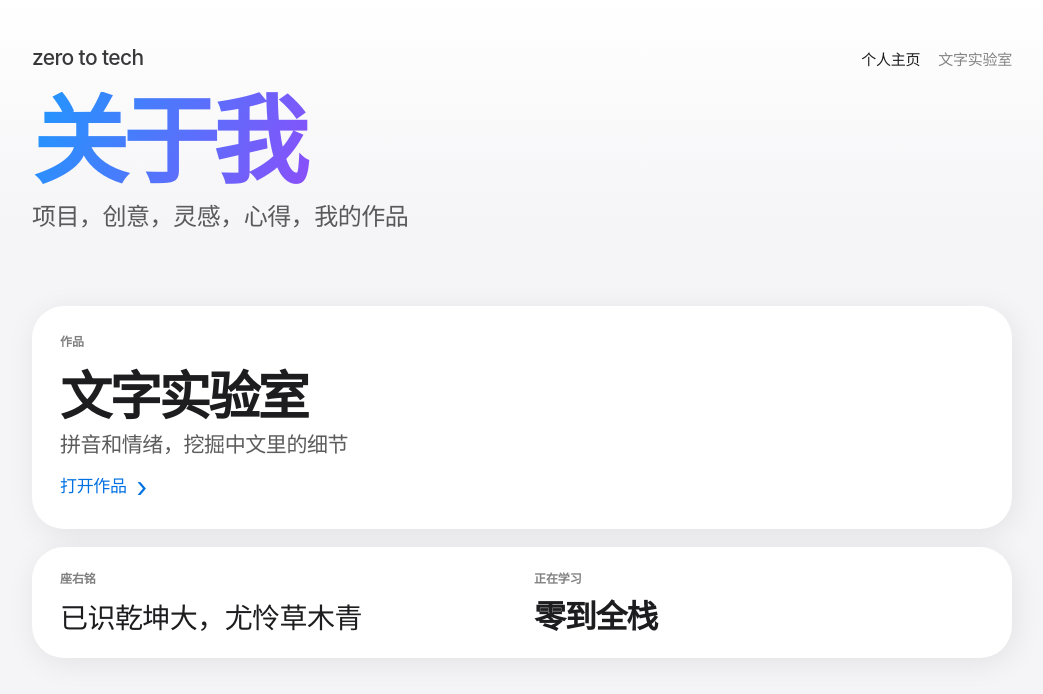
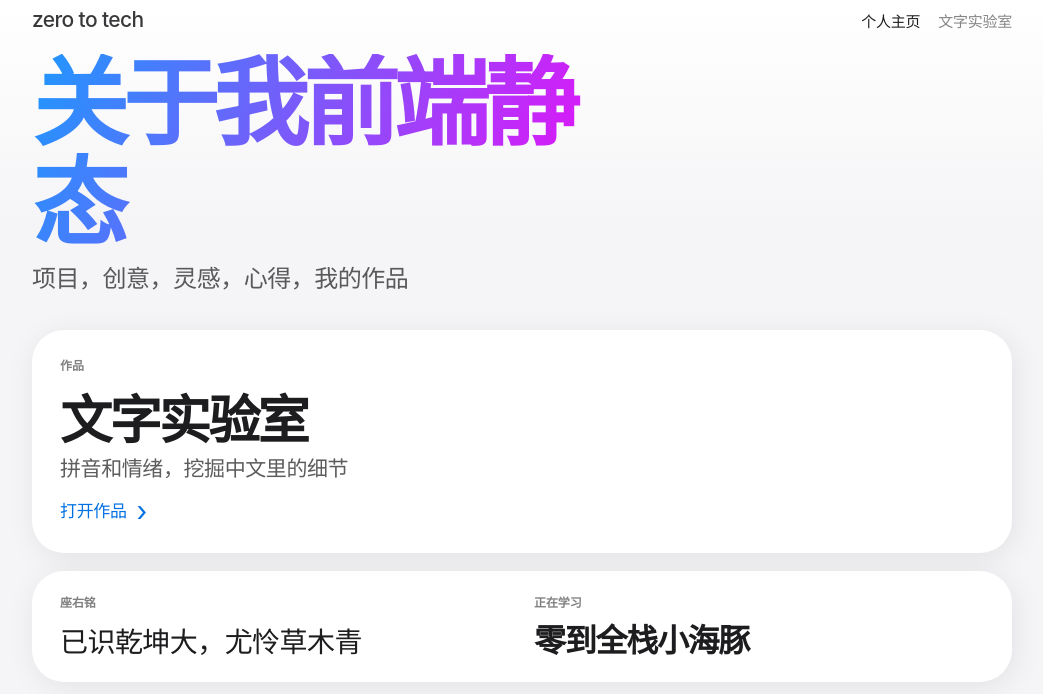
Before and after one commit to xhqxiaogui/zero-to-tech, a Next.js app: page / in a window 1280 px wide. Shown: the top 694 px of the page, without its empty margins (118-1161 px from the left). Built offline with nearby package versions, Linux system fonts and the light colour scheme; no server answers.

Commit message:
6.2 数据分析

```diff
--- a/data/site.js
+++ b/data/site.js
@@ -6,7 +6,7 @@
 // 它们可以改成从网络接口实时取——而组件那边照样一个字都不用动。
 
 export const home = {
-  heroTitle: "关于我",
+  heroTitle: "关于我前端静态",
   heroSubtitle: "项目，创意，灵感，心得，我的作品",
   featuredWork: {
     kicker: "作品",
@@ -16,7 +16,7 @@ export const home = {
   },
   identity: {
     motto: "已识乾坤大，尤怜草木青",
-    learning: "零到全栈",
+    learning: "零到全栈小海豚",
   },
 };
 
```
Also changed, not shown: 2 other files (tests, documents, lock files or other folders).
